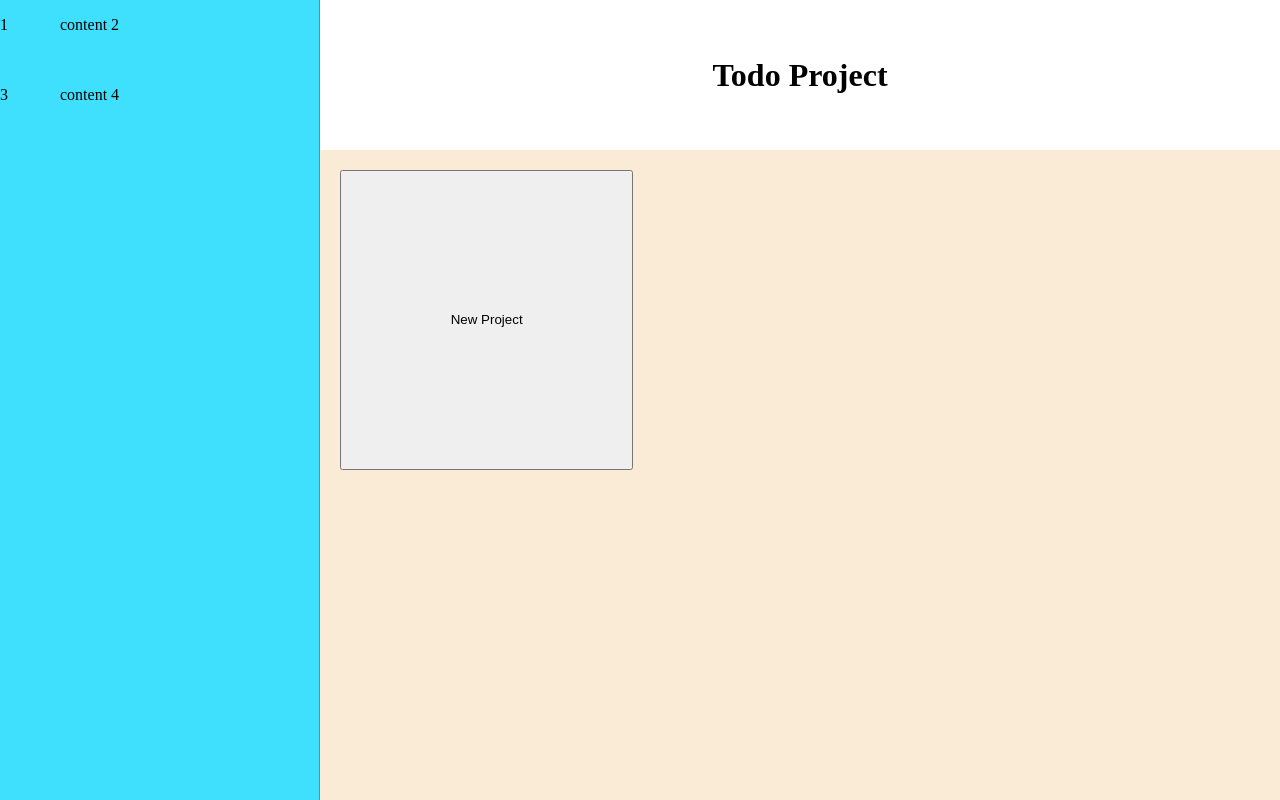
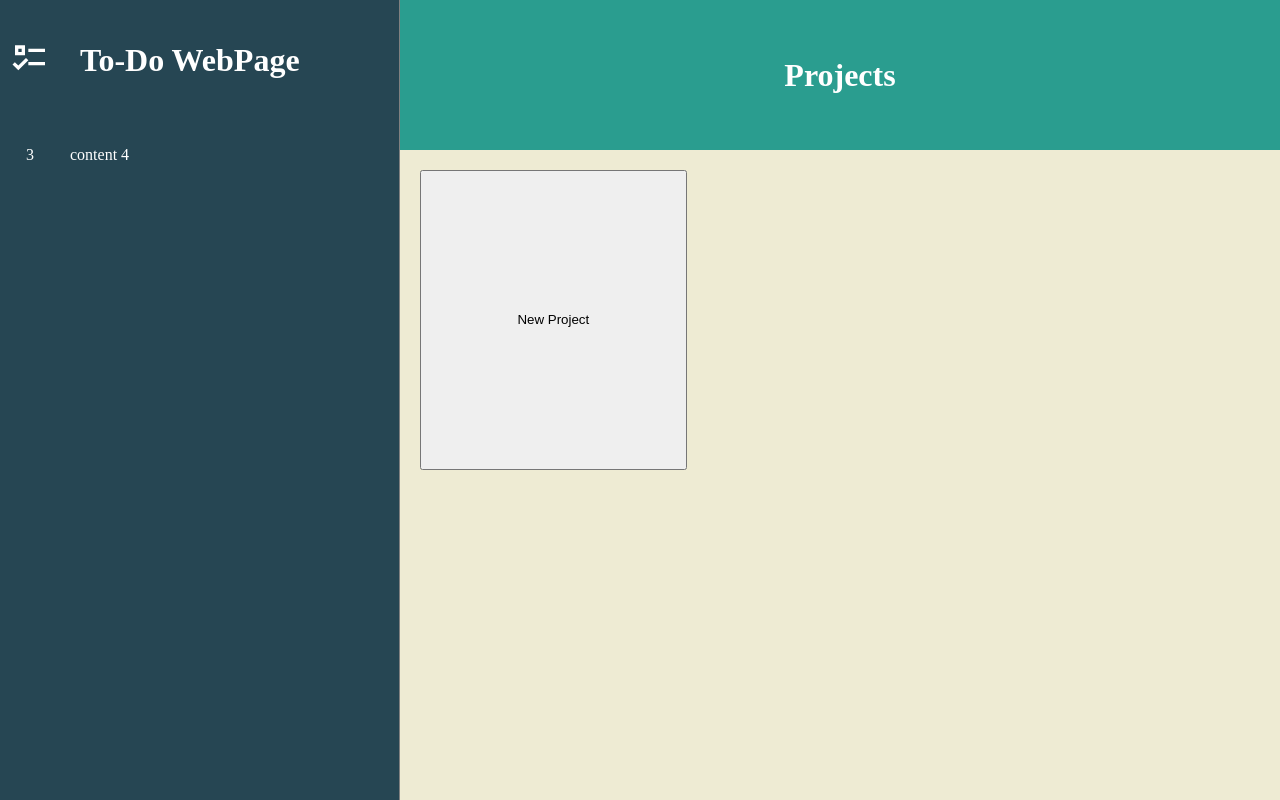
Before and after one commit to MiltonTomasino/todo-list, a website built with webpack: page src/template.html in a window 1280 px wide. Built offline with nearby package versions, Linux system fonts and the light colour scheme.

Commit message:
Change to a More Appealing Color Scheme

```diff
--- a/src/style.css
+++ b/src/style.css
@@ -1,3 +1,13 @@
+:root {
+    --dark-blue: rgb(45, 93, 123);
+    --Periwinkel: rgb(198, 216, 255);
+    --Emerald: rgb(134, 203, 146);
+    --Persian-green: rgb(42, 157, 143);
+    --Charcoal: rgb(38, 70, 83);
+    --Saffron: rgb(233, 196, 106);
+    --Eggshell: rgb(238, 235, 211);
+}
+
 * {
     margin: 0;
     padding: 0;
@@ -6,12 +16,12 @@
 }
 
 body {
-    background-color: antiquewhite;
+    /* background-color: var(--Saffron); */
 }
 
 .container {
     display: grid;
-    grid-template-columns: repeat(4, 1fr);
+    grid-template-columns: 400px repeat(3, 1fr);
     grid-template-rows: 150px;
     height: 100vh;
     /* padding: 10px; */
@@ -20,16 +30,27 @@ body {
 
 .side-bar {
     /* outline: 2px solid red; */
-    background-color: rgb(63, 223, 254);
+    background-color: var(--Charcoal);
     border-right: 1px solid grey;
     grid-row: 1/ 5;
 
     display: grid;
     grid-template-columns: 40px 1fr;
+    grid-template-rows: 100px;
     grid-auto-rows: 50px;
     gap: 20px;
 
     list-style: none;
+    color: white;
+    padding: 10px;
+}
+
+.logo {
+    text-align: center;
+}
+
+.svg-logo {
+    color: white;
 }
 
 .side-bar > .sidebar-content {
@@ -37,14 +58,20 @@ body {
     align-content: center;
 }
 
+.sidebar-content h1 {
+    margin-left: 10px;
+}
+
 .header {
     /* outline: 2px solid black; */
-    background-color: white;
+    background-color: var(--Persian-green);
     grid-column: 2 / 5;
     grid-row: 1/ 2;
 
     align-content: center;
     text-align: center;
+
+    color: white;
 }
 
 .main {
@@ -59,6 +86,8 @@ body {
     padding: 20px;
     gap: 20px;
 
+    background-color: var(--Eggshell);
+
 }
 
 .main > .card {
@@ -69,11 +98,15 @@ body {
     display: grid;
     grid-template-columns: 1fr 1fr;
     padding: 10px;
+
+    box-shadow: 3px 4px 5px -3px gray;
 }
 
 .card > .header1 {
     grid-column: 1 / 3;
     text-align: center;
+
+    color: var(--Persian-green);
 }
 
 .card > .due-date {
@@ -169,7 +202,7 @@ form > #create-project {
     margin-top: 10px;
     grid-row: 7 / 8;
     border: none;
-    background-color: rgb(61, 226, 61);
+    background-color: var(--Emerald);
     color: black;
     border-radius: 10px;
 }
--- a/src/template.html
+++ b/src/template.html
@@ -8,13 +8,17 @@
 <body>
     <div class="container">
         <ul class="side-bar">
-            <li class="sidebar-content">1</li>
-            <li class="sidebar-content">content 2</li>
-            <li class="sidebar-content">3</li>
+            <li class="sidebar-content logo">
+                <svg class="svg-logo" xmlns="http://www.w3.org/2000/svg" fill="currentColor" viewBox="0 0 24 24">
+                    <title>format-list-checks</title><path d="M3,5H9V11H3V5M5,7V9H7V7H5M11,7H21V9H11V7M11,15H21V17H11V15M5,20L1.5,16.5L2.91,15.09L5,17.17L9.59,12.59L11,14L5,20Z" />
+                </svg>
+            </li>
+            <li class="sidebar-content"><h1>To-Do WebPage</h1></li>
+            <li class="sidebar-content logo">3</li>
             <li class="sidebar-content">content 4</li>
         </ul>
         <div class="header">
-            <h1>Todo Project</h1>
+            <h1>Projects</h1>
         </div>
         <div class="main">
             <button id="new-project">New Project</button>
```
